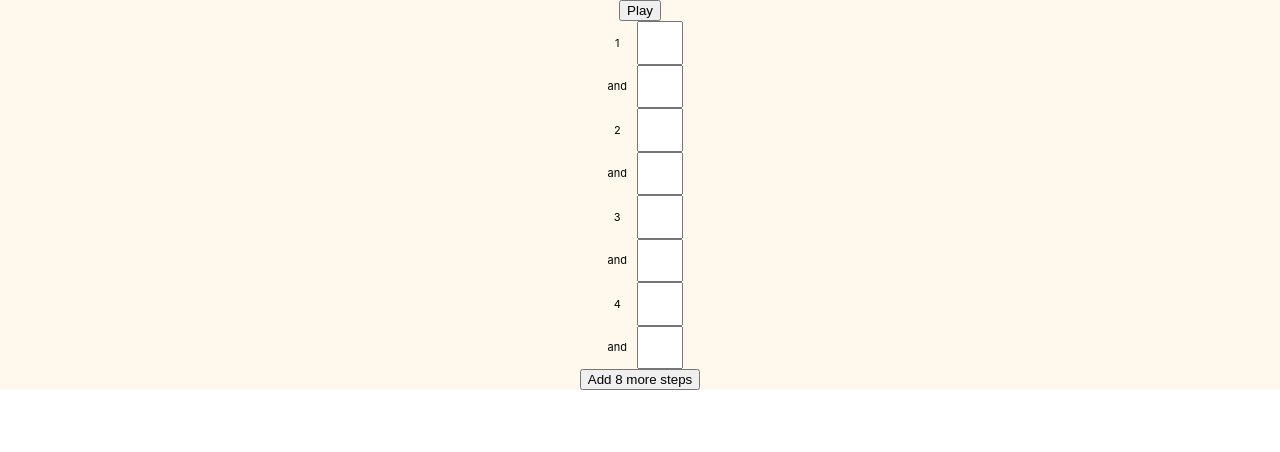
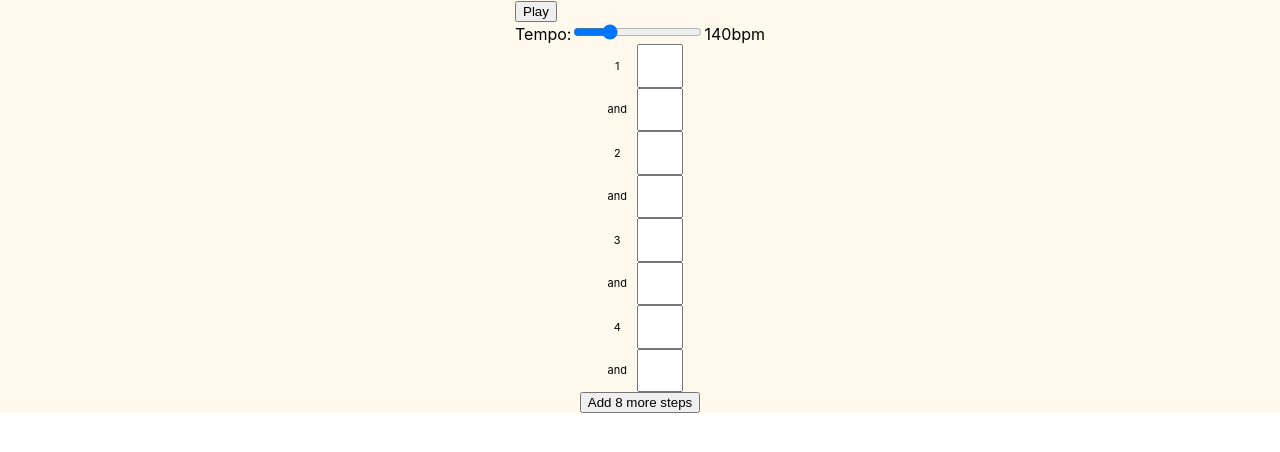
Before and after one commit to joelle-o-world/simplified-music-sequencer, a React (Create React App) app: page / in a window 1280 px wide. Shown: the top 452 px of the page. Built offline with nearby package versions, Linux system fonts and the light colour scheme.

Commit message:
Better styling

```diff
--- a/src/features/sequencer/Sequencer.sass
+++ b/src/features/sequencer/Sequencer.sass
@@ -10,7 +10,17 @@
       display: flex
       flex-direction: row
       align-items: center
+      position: relative
+      transition: transform .1s
+      .parse-error
+        position: absolute
+        color: red
+        width: 200px
+        margin-left: 10px
+        left: 100%
       &.nowPlaying
+        transform: scale(1.2)
+        z-index: 10
         background-color: #333
         color: white
       .SequencerStep_TimeIndex
@@ -29,3 +39,7 @@
         &.hasError
           border: 1px solid red
           background-color: #ffcccc
+
+.Sequencer.horizontal
+  .SequencerSteps
+    flex-direction: row
--- a/src/features/sequencer/Sequencer.tsx
+++ b/src/features/sequencer/Sequencer.tsx
@@ -1,7 +1,7 @@
 import React, {useState} from 'react';
 import {FunctionComponent} from "react";
 import {useSelector, useDispatch} from 'react-redux';
-import {selectSequencer, setNote, addSteps} from './sequencerSlice';
+import {selectSequencer, setNote, addSteps, setTempo} from './sequencerSlice';
 import {PitchParse} from './parsePitch';
 import PitchInput from './PitchInput';
 import {Synth} from './synth';
@@ -9,7 +9,7 @@ import classNames from 'classnames'
 
 import './Sequencer.sass'
 
-// TODO: Replace this function with time signature context
+// TODO: Replace this function with time signature variable
 const printTime = (t:number) => t%2 ? 'and' : String(Math.floor(t/2)%8 + 1);
 
 export const Sequencer: FunctionComponent = () => {
@@ -25,8 +25,15 @@ export const Sequencer: FunctionComponent = () => {
     });
   }
 
-  return <div className="Sequencer">
-    <button onClick={handlePlay}>Play</button>
+  return <div className="Sequencer horizontal">
+    <div className="SequencerControls">
+      <button onClick={handlePlay}>Play</button>
+      <div className="SequencerTempo">
+        <label>Tempo:</label>
+        <input type="range" min="50" max="400" value={sequencer.tempo} onChange={e => dispatch(setTempo(Number(e.target.value)))} />
+        <span>{sequencer.tempo}bpm</span>
+      </div>
+    </div>
     <div className="Sequencer_Steps">
       {sequencer.steps.map((step, i) => (
         <SequencerStep
--- a/src/features/sequencer/sequencerSlice.ts
+++ b/src/features/sequencer/sequencerSlice.ts
@@ -50,10 +50,14 @@ export const sequencerSlice = createSlice({
       for(let i=0; i < action.payload; ++i)
         state.steps.push(parsePitch(''));
     },
+
+    setTempo: (state, action: PayloadAction<number>) => {
+      state.tempo = action.payload;
+    }
   },
 })
 
-export const {setNote, clearNote, addSteps} = sequencerSlice.actions;
+export const {setNote, clearNote, addSteps, setTempo} = sequencerSlice.actions;
 
 export const selectSequencer = (state: RootState) => state.sequencer;
 
```
